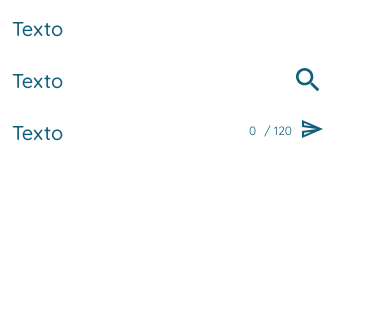
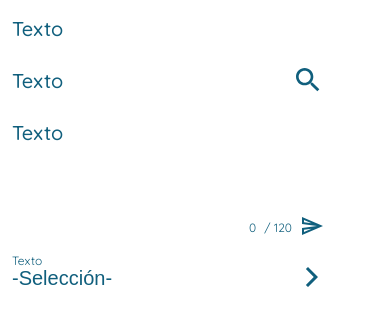
Before and after one commit to Fundamentos2122/proyecto-AngelMaldonado, a plain HTML site: page index.html in a window 390 px wide. Drawn offline with Linux system fonts and the light colour scheme.

Commit message:
Implementación de diseño y arquitectura #1: 📝Combobox finalizado, pendiente rotación del ícono al hacer focus

```diff
--- a/assets/css/molecules/entrada.css
+++ b/assets/css/molecules/entrada.css
@@ -7,6 +7,7 @@
 
 /**
  * Uso:
+ * TODO: Rotación del icono del dropdown *
 <div class="m-entrada__contenedor">
     <input type="text" id="texto" required>
     <label for="text">Texto</label>
@@ -42,6 +43,25 @@
         </a>
     </div>
 </div>
+<div class="m-entrada__contenedor">
+    <select class="-control -icono" name="combo-box">
+        <option hidden disabled selected value>-Selección-</option>
+        <option value="">1.</option>
+        <option value="">2.</option>
+        <option value="">3.</option>
+        <option value="">4.</option>
+        <option value="">5.</option>
+        <option value="">6.</option>
+    </select>
+    <label for="combo-box">Texto</label>
+    <div class="a-icono__contenedor">
+        <svg class="a-icono__svg -t24 -activo" viewBox="0 0 24 24" fill="none" xmlns="http://www.w3.org/2000/svg">
+            <g id="flecha-vector">
+                <path d="M5.88 4.12L13.76 12L5.88 19.88L8 22L18 12L8 2L5.88 4.12Z" />
+            </g>
+        </svg>
+    </div>
+</div>
  */
 
 .m-entrada__contenedor {
@@ -55,22 +75,20 @@
     color: var(--Color-Prim-azul1);
     font-size: var(--Fuente-T-TextoXL);
     font-weight: var(--Fuente-G-Medium);
+
+    transition: all 0.3;
 }
 
 @media screen and (max-width: 550px) {
     .m-entrada__contenedor {
         max-width: 33.6rem;
-        height: 5rem;
     }
 }
 
-.m-entrada__contenedor>input {
+.m-entrada__contenedor>.-control {
     position: relative;
-    padding: 0 1.2rem;
-    padding-right: 4.4rem;
 
     width: 100%;
-    height: 5rem;
 
     color: inherit;
     text-align: start;
@@ -79,13 +97,25 @@
 
     background: white;
 
+    resize: none;
     outline: none;
     border: none;
     border-radius: var(--Borde-r);
+    transition: inherit;
 }
 
-.m-entrada__contenedor>input:focus,
-.m-entrada__contenedor>textarea:focus {
+.m-entrada__contenedor>input {
+    position: relative;
+    padding: 0 1.2rem;
+
+    height: 5rem;
+}
+
+.m-entrada__contenedor>.-icono {
+    padding-right: 4.4rem;
+}
+
+.m-entrada__contenedor>.-control:focus {
     border: 0.2rem solid var(--Color-Prim-azul1);
     background: white;
     filter: var(--Sombra-ExteriorMD-Prim-Azul);
@@ -100,7 +130,7 @@
     cursor: text;
 }
 
-.m-entrada__contenedor>a {
+.m-entrada__contenedor>.a-icono__contenedor {
     position: absolute;
     right: 1.2rem;
     top: 1.2rem;
@@ -110,10 +140,8 @@
 }
 
 .m-entrada__contenedor>textarea {
-    position: relative;
     padding: 1.2rem;
 
-    width: 100%;
     height: 16.7rem;
 
     color: inherit;
@@ -121,19 +149,16 @@
     text-align: start;
     font-size: inherit;
     font-weight: inherit;
-
-    background: white;
-
-    resize: none;
-    outline: none;
-    border: none;
-    border-radius: var(--Borde-r);
 }
 
-.m-entrada__contenedor>input:focus~label,
-.m-entrada__contenedor>input:valid~label,
-.m-entrada__contenedor>textarea:focus~label,
-.m-entrada__contenedor>textarea:valid~label {
+@media screen and (max-width: 550px) {
+    .m-entrada__contenedor>textarea {
+        height: 12.3rem;
+    }
+}
+
+.m-entrada__contenedor>.-control:focus~label,
+.m-entrada__contenedor>.-control:valid~label {
     top: 0;
     font-size: var(--Fuente-T-TextoMD);
     font-weight: var(--Fuente-G-Regular);
@@ -150,3 +175,15 @@
     font-size: var(--Fuente-T-TextoMD);
     font-weight: var(--Fuente-G-Regular);
 }
+
+.m-entrada__contenedor>select {
+    padding: 1.2rem;
+
+    height: 5rem;
+
+    cursor: pointer;
+}
+
+.m-entrada__contenedor>select {
+    appearance: none;
+}
--- a/index.html
+++ b/index.html
@@ -20,11 +20,11 @@
 
 <body>
     <div class="m-entrada__contenedor">
-        <input type="text" id="texto" required>
+        <input class="-control" type="text" id="texto" required>
         <label for="text">Texto</label>
     </div>
     <div class="m-entrada__contenedor">
-        <input type="text" id="texto" required>
+        <input class="-control -icono" type="text" id="texto" required>
         <label for="text">Texto</label>
         <a href="/" class="a-icono__contenedor">
             <svg class="a-icono__svg -t32 -activo" viewBox="0 0 24 24" fill="none" xmlns="http://www.w3.org/2000/svg">
@@ -36,7 +36,7 @@
         </a>
     </div>
     <div class="m-entrada__contenedor">
-        <textarea name="text-area" maxlength="120" required></textarea>
+        <textarea class="-control" name="text-area" maxlength="120" required></textarea>
         <label for="text-area">Texto</label>
         <div class="-text-area-contador">
             <span class="-text-area-contadorActual">0 </span>
@@ -50,8 +50,26 @@
                         <path class="-lleno" d="M2.01 21L23 12L2.01 3L2 10L17 12L2 14L2.01 21Z" />
                     </g>
                 </svg>
-
             </a>
+        </div>
+    </div>
+    <div class="m-entrada__contenedor">
+        <select class="-control -icono" name="combo-box">
+            <option hidden disabled selected value>-Selección-</option>
+            <option value="">1.</option>
+            <option value="">2.</option>
+            <option value="">3.</option>
+            <option value="">4.</option>
+            <option value="">5.</option>
+            <option value="">6.</option>
+        </select>
+        <label for="combo-box">Texto</label>
+        <div class="a-icono__contenedor">
+            <svg class="a-icono__svg -t24 -activo" viewBox="0 0 24 24" fill="none" xmlns="http://www.w3.org/2000/svg">
+                <g id="flecha-vector">
+                    <path d="M5.88 4.12L13.76 12L5.88 19.88L8 22L18 12L8 2L5.88 4.12Z" />
+                </g>
+            </svg>
         </div>
     </div>
 </body>
```
